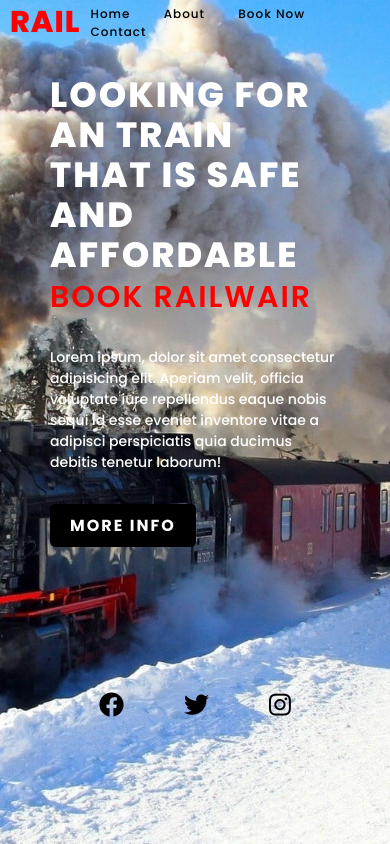
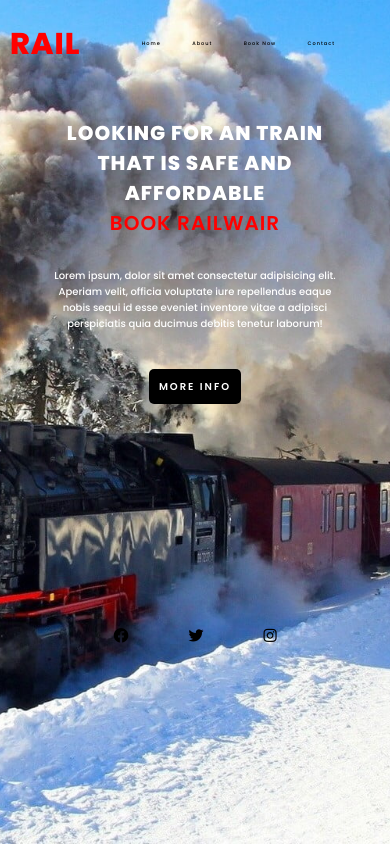
Before and after one commit to zeezflare/railway-landing, a plain HTML site: page Railwair/index.html in a window 390 px wide. Drawn offline with Linux system fonts and the light colour scheme; a web font is replaced by a local one.

Commit message:
Add files via upload

```diff
--- a/Railwair/styles.css
+++ b/Railwair/styles.css
@@ -108,7 +108,7 @@ header .navigation a:hover{
     transform: scale(1.5);
 }
 /*Responsive styles*/
-@media (max-width:960px)  {
+@media (max-width:600px)  {
     header{
         padding: 0px;
         margin: 0px;
@@ -123,20 +123,26 @@ header .navigation a:hover{
     header .navigation{
         font-weight: 300px;
         font-size: 12px;
-        padding: 0px 5px;
+        padding: 10px;
         border-radius: 5px;
+        margin: 20px;
     }
     .content{
         max-width: 300px;
         margin: 30px 50px;
     }
     .content .info h2{
-        font-size: 45px;
-        line-height: 50px;
+        color: #fff;
+        font-size: 15px;
+        text-transform: uppercase;
+        font-weight: 400px;
+        letter-spacing: 0px;
+        line-height: 15px;
+        margin-bottom: 15px;
     }
     .content .info h2 span{
         font-size: 45px;
-        font-weight: 600;
+        font-weight: 300;
     }
     .content .info p{
         font-size: 14px;
@@ -145,7 +151,10 @@ header .navigation a:hover{
         padding: 10px 20px;
     }
 }
-    @media (max-width:700px){
+    @media (max-width:479px){
+        *{
+            text-align: center;
+        }
         header{
             padding: 0px;
             margin: 0px;
@@ -156,18 +165,46 @@ header .navigation a:hover{
             left: 10px;
             top: 0px;
         }
+        header .navigation{
+            font-weight: 200px;
+            font-size: 5px;
+            padding: 30px;
+            border-radius: 5px;
+            margin: 10px;
+        }
         .content .info h2{
-            font-size: 35px;
-            line-height: 40px;
+            color: #fff;
+            font-size: 20px;
+            text-transform: uppercase;
+            font-weight: 400px;
+            letter-spacing: 1px;
+            line-height: 30px;
+            margin-bottom: 30px;
         }
         .content .info h2 span{
-            font-size: 30px;
+            font-size: 20px;
             font-weight: 600;
+            text-transform: uppercase;
         }
         .content .info p{
-            font-size: 14px;
+            font-size: 10px;
         }
         .content .info-btn{
-            padding: 10px 20px;
+            color: white;
+            background: black;
+            text-decoration: none;
+            text-transform: uppercase;
+            font-weight: 600;
+            letter-spacing: 2px;
+            padding: 10px 10px;
+            border-radius: 5px;
+            transition: 0.3s;
+            font-size: 10px;
+            transition-property: background;
+        }
+        .media-icons a{
+            position: relative;
+            color: black;
+            font-size: 15px;
         }
     }
```
Also changed, not shown: Railwair/index.html (+0 -1 lines).
